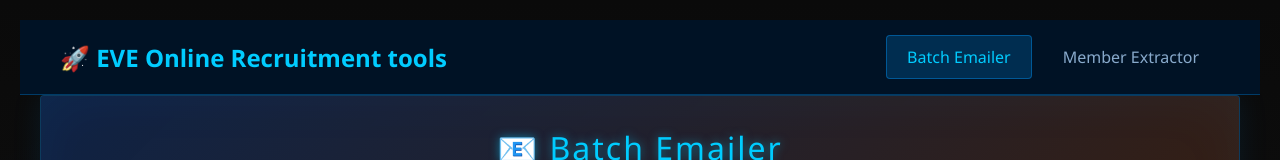
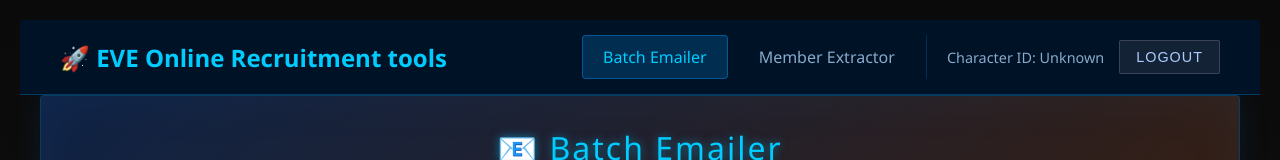
Before and after one commit to KitoC/eve-online-recruitment-tool, a React (Create React App) app: page /batch-emailer in a window 1280 px wide. Shown: the top 160 px of the page. Built offline with nearby package versions, Linux system fonts and the light colour scheme; no server answers; sample sign-in values are in the browser's storage.

Commit message:
fixed auth and add logout

```diff
--- a/scripts/emailCorpMembers/webServer.js
+++ b/scripts/emailCorpMembers/webServer.js
@@ -298,7 +298,10 @@
     // In development, redirect to React app (localhost:3006)
     // In production, redirect to root (same origin)
     const tokenData = encodeURIComponent(JSON.stringify(tokens));
-    res.redirect(`${frontendUrl}/?tokens=${tokenData}`);
+
+    const url = `${frontendUrl}/?tokens=${tokenData}`;
+
+    res.redirect(url);
   } catch (error) {
     console.error("OAuth callback error:", error);
     res.redirect(`${frontendUrl}/?error=${encodeURIComponent(error.message)}`);
--- a/src/App.js
+++ b/src/App.js
@@ -1,21 +1,30 @@
 import React from "react";
 import { BrowserRouter, Routes, Route, Navigate } from "react-router-dom";
+import { AuthProvider } from "./contexts/AuthContext";
 import Navigation from "./components/Navigation";
 import BatchEmailer from "./components/BatchEmailer";
 import MemberExtractor from "./components/MemberExtractor";
 import "./styles/App.css";
 import "./styles/Navigation.css";
 
+const NavigateWithAuth = ({ children, to }) => {
+  const params = new URLSearchParams(window.location.search);
+  console.log(params);
+  return <Navigate to={{ pathname: to, search: params.toString() }} replace />;
+};
+
 function App() {
   return (
+    <AuthProvider>
       <BrowserRouter>
         <Navigation />
         <Routes>
-        <Route path="/" element={<Navigate to="/batch-emailer" replace />} />
+          <Route path="/" element={<NavigateWithAuth to="/batch-emailer" />} />
           <Route path="/batch-emailer" element={<BatchEmailer />} />
           <Route path="/member-extractor" element={<MemberExtractor />} />
         </Routes>
       </BrowserRouter>
+    </AuthProvider>
   );
 }
 
--- a/src/components/AuthStatus.js
+++ b/src/components/AuthStatus.js
@@ -1,4 +1,5 @@
 import React from 'react';
+import { useAuth } from '../contexts/AuthContext';
 
 // Helper to extract character ID from JWT
 function getCharacterIdFromToken(token) {
@@ -18,7 +19,8 @@
   }
 }
 
-const AuthStatus = ({ tokens, onAuth }) => {
+const AuthStatus = () => {
+  const { tokens, authenticate } = useAuth();
   const characterId = tokens ? getCharacterIdFromToken(tokens.accessToken) : null;
 
   return (
@@ -31,7 +33,7 @@
         )}
       </span>
       {!tokens && (
-        <button className="btn btn-primary" onClick={onAuth}>
+        <button className="btn btn-primary" onClick={authenticate}>
           Authenticate
         </button>
       )}
--- a/src/components/BatchEmailer.js
+++ b/src/components/BatchEmailer.js
@@ -1,5 +1,5 @@
 import React, { useState, useEffect } from "react";
-import { loadTokens, saveTokens, getAuthUrl } from "../utils/auth";
+import { useAuth } from "../contexts/AuthContext";
 import {
   getTemplate,
   sendEmails,
@@ -12,7 +12,7 @@
 import ProgressSection from "./ProgressSection";
 
 function BatchEmailer() {
-  const [tokens, setTokens] = useState(null);
+  const { tokens, authenticate } = useAuth();
   const [csvData, setCsvData] = useState(null);
   const [template, setTemplate] = useState({
     subject: "",
@@ -25,40 +25,6 @@
     message: "Ready to start",
     status: "idle",
   });
-
-  // Check for tokens in URL (from OAuth callback)
-  useEffect(() => {
-    const urlParams = new URLSearchParams(window.location.search);
-    const tokensParam = urlParams.get("tokens");
-    const error = urlParams.get("error");
-
-    if (tokensParam) {
-      try {
-        const parsedTokens = JSON.parse(decodeURIComponent(tokensParam));
-        saveTokens(parsedTokens);
-        setTokens(parsedTokens);
-        // Clean URL
-        window.history.replaceState(
-          {},
-          document.title,
-          window.location.pathname
-        );
-      } catch (e) {
-        console.error("Failed to parse tokens from URL:", e);
-      }
-    }
-
-    if (error) {
-      alert(`Authentication error: ${error}`);
-      window.history.replaceState({}, document.title, window.location.pathname);
-    }
-
-    // Load tokens from localStorage
-    const storedTokens = loadTokens();
-    if (storedTokens) {
-      setTokens(storedTokens);
-    }
-  }, []);
 
   // Load template on mount
   useEffect(() => {
@@ -86,15 +52,6 @@
 
     return () => clearInterval(interval);
   }, []);
-
-  const handleAuth = async () => {
-    try {
-      const authUrl = await getAuthUrl();
-      window.location.href = authUrl;
-    } catch (error) {
-      alert("Failed to get authorization URL: " + error.message);
-    }
-  };
 
   const handleFileUpload = (uploadedCsvData) => {
     setCsvData(uploadedCsvData);
@@ -144,12 +101,9 @@
       </div>
 
       <div className="content">
-        <AuthStatus tokens={tokens} onAuth={handleAuth} />
+        <AuthStatus />
 
-        <FileSelector
-          csvData={csvData}
-          onFileUpload={handleFileUpload}
-        />
+        <FileSelector csvData={csvData} onFileUpload={handleFileUpload} />
 
         <TemplateEditor
           template={template}
--- a/src/components/Navigation.js
+++ b/src/components/Navigation.js
@@ -1,8 +1,31 @@
 import React from "react";
 import { Link, useLocation } from "react-router-dom";
+import { useAuth } from "../contexts/AuthContext";
+
+// Helper to extract character ID from JWT
+function getCharacterIdFromToken(token) {
+  try {
+    const base64Url = token.split(".")[1];
+    const base64 = base64Url.replace(/-/g, "+").replace(/_/g, "/");
+    const jsonPayload = decodeURIComponent(
+      atob(base64)
+        .split("")
+        .map((c) => "%" + ("00" + c.charCodeAt(0).toString(16)).slice(-2))
+        .join("")
+    );
+    const decoded = JSON.parse(jsonPayload);
+    return decoded.sub.split(":")[2];
+  } catch (error) {
+    return "Unknown";
+  }
+}
 
 const Navigation = () => {
   const location = useLocation();
+  const { tokens, logout } = useAuth();
+  const characterId = tokens
+    ? getCharacterIdFromToken(tokens.accessToken)
+    : null;
 
   return (
     <nav className="top-nav">
@@ -10,6 +33,7 @@
         <div className="nav-logo">
           <h1>🚀 EVE Online Recruitment tools</h1>
         </div>
+        <div className="nav-right">
           <div className="nav-links">
             <Link
               to="/batch-emailer"
@@ -27,6 +51,20 @@
             >
               Member Extractor
             </Link>
+            {tokens && (
+              <div className="nav-auth">
+                <span className="nav-auth-status">
+                  Character ID: {characterId}
+                </span>
+                <button
+                  className="btn btn-secondary nav-logout"
+                  onClick={logout}
+                >
+                  Logout
+                </button>
+              </div>
+            )}
+          </div>
         </div>
       </div>
     </nav>
--- /dev/null
+++ b/src/contexts/AuthContext.js
@@ -0,0 +1,97 @@
+import React, {
+  createContext,
+  useContext,
+  useState,
+  useEffect,
+  useCallback,
+} from "react";
+import { loadTokens, saveTokens, clearTokens, getAuthUrl } from "../utils/auth";
+
+const AuthContext = createContext(null);
+
+export const useAuth = () => {
+  const context = useContext(AuthContext);
+  if (!context) {
+    throw new Error("useAuth must be used within an AuthProvider");
+  }
+  return context;
+};
+
+export const AuthProvider = ({ children }) => {
+  const [tokens, setTokens] = useState(null);
+  const [isInitialized, setIsInitialized] = useState(false);
+
+  // Initialize tokens from localStorage and URL params
+  useEffect(() => {
+    // Check for tokens in URL (from OAuth callback)
+    const urlParams = new URLSearchParams(window.location.search);
+    const tokensParam = urlParams.get("tokens");
+    const error = urlParams.get("error");
+
+    console.log(tokensParam);
+
+    if (tokensParam) {
+      try {
+        const parsedTokens = JSON.parse(decodeURIComponent(tokensParam));
+        saveTokens(parsedTokens);
+        setTokens(parsedTokens);
+        // Clean URL
+        window.history.replaceState(
+          {},
+          document.title,
+          window.location.pathname
+        );
+      } catch (e) {
+        console.error("Failed to parse tokens from URL:", e);
+      }
+    }
+
+    if (error) {
+      alert(`Authentication error: ${error}`);
+      window.history.replaceState({}, document.title, window.location.pathname);
+    }
+
+    // Load tokens from localStorage
+    const storedTokens = loadTokens();
+    if (storedTokens) {
+      setTokens(storedTokens);
+    }
+
+    setIsInitialized(true);
+  }, []);
+
+  const authenticate = useCallback(async () => {
+    try {
+      const authUrl = await getAuthUrl();
+      window.location.href = authUrl;
+    } catch (error) {
+      alert("Failed to get authorization URL: " + error.message);
+    }
+  }, []);
+
+  const logout = useCallback(() => {
+    clearTokens();
+    setTokens(null);
+  }, []);
+
+  const updateTokens = useCallback((newTokens) => {
+    if (newTokens) {
+      saveTokens(newTokens);
+      setTokens(newTokens);
+    } else {
+      clearTokens();
+      setTokens(null);
+    }
+  }, []);
+
+  const value = {
+    tokens,
+    isAuthenticated: !!tokens,
+    isInitialized,
+    authenticate,
+    logout,
+    updateTokens,
+  };
+
+  return <AuthContext.Provider value={value}>{children}</AuthContext.Provider>;
+};
--- a/src/styles/App.css
+++ b/src/styles/App.css
@@ -162,6 +162,18 @@
   background: rgba(255, 50, 50, 0.3);
   border-color: #ff6666;
   box-shadow: 0 0 15px rgba(255, 102, 102, 0.4);
+}
+
+.btn-secondary {
+  background: rgba(100, 100, 120, 0.2);
+  color: #aaccff;
+  border-color: rgba(100, 100, 120, 0.5);
+}
+
+.btn-secondary:hover {
+  background: rgba(100, 100, 120, 0.3);
+  border-color: #aaccff;
+  box-shadow: 0 0 15px rgba(170, 204, 255, 0.4);
 }
 
 .btn:disabled {
--- a/src/styles/Navigation.css
+++ b/src/styles/Navigation.css
@@ -22,6 +22,12 @@
   font-size: 1.5rem;
   color: #00ccff;
   font-weight: 600;
+}
+
+.nav-right {
+  display: flex;
+  align-items: center;
+  gap: 20px;
 }
 
 .nav-links {
@@ -50,3 +56,22 @@
   color: #00ccff;
   border-color: rgba(0, 153, 255, 0.4);
 }
+
+.nav-auth {
+  display: flex;
+  align-items: center;
+  gap: 15px;
+  padding-left: 20px;
+  border-left: 1px solid rgba(0, 153, 255, 0.2);
+}
+
+.nav-auth-status {
+  color: #88aacc;
+  font-size: 0.9rem;
+  font-weight: 500;
+}
+
+.nav-logout {
+  padding: 8px 16px;
+  font-size: 0.9rem;
+}
```
Lines whose indentation alone changed are shown as unchanged.
